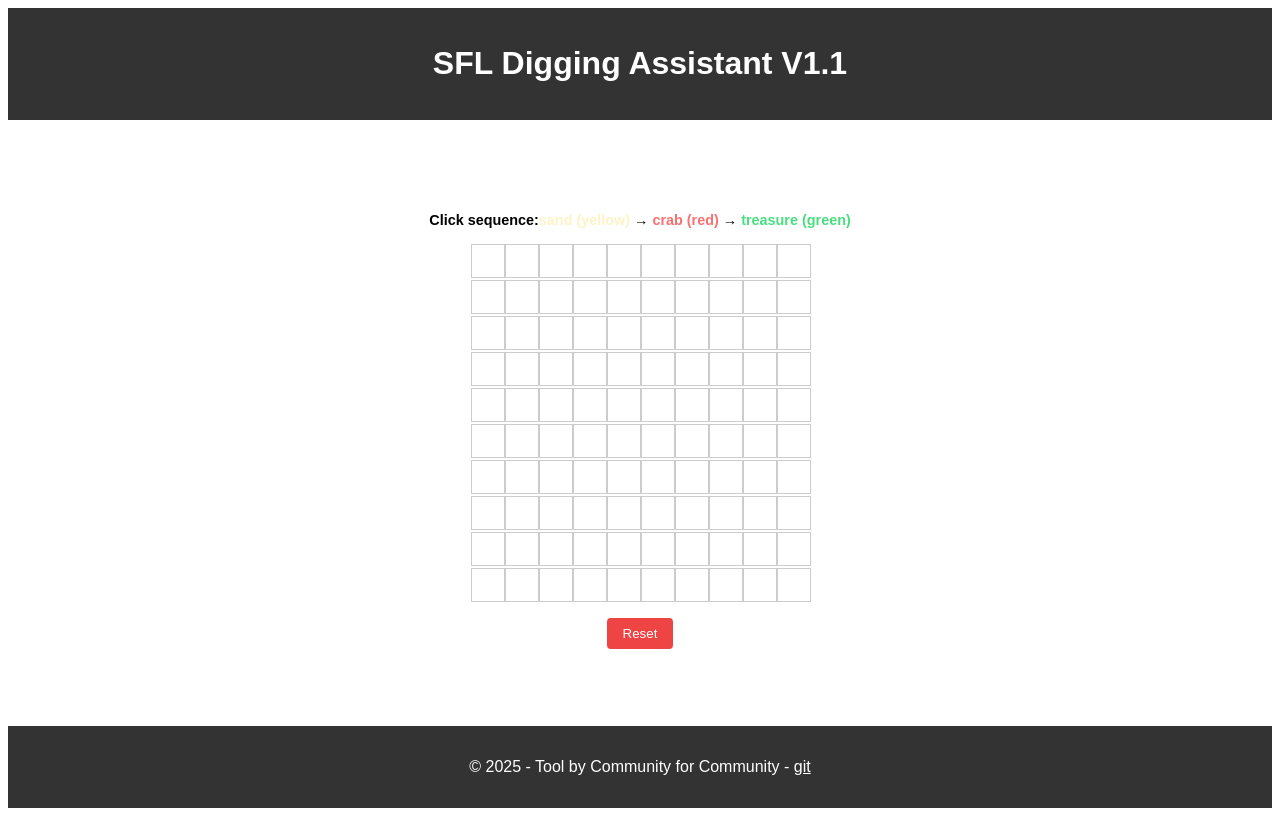
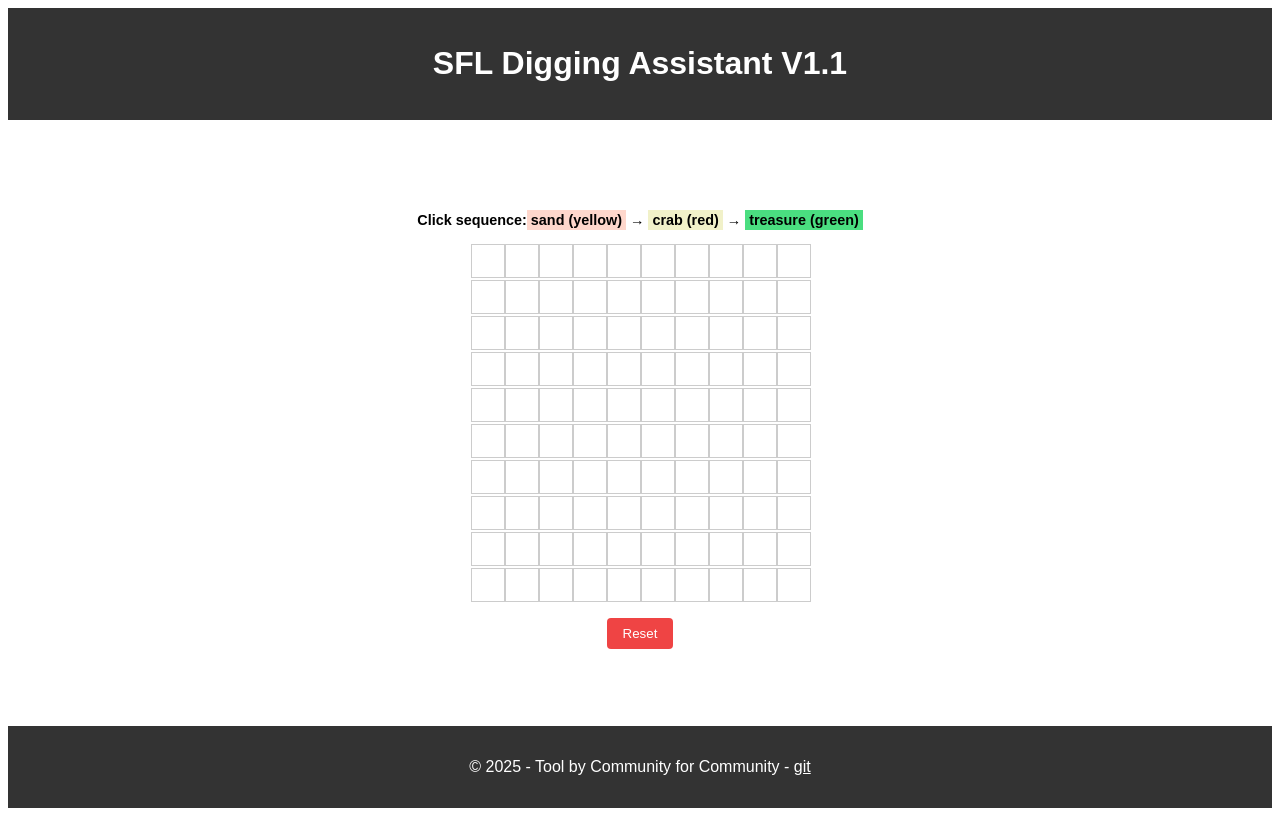
Before and after one commit to jovylle/sfl-crab, a Vue app: page / in a window 1280 px wide. Built offline with nearby package versions, Linux system fonts and the light colour scheme.

Commit message:
better color

```diff
--- a/src/App.vue
+++ b/src/App.vue
@@ -141,9 +141,9 @@ function resetGrid() {
   text-align: center;
   font-size: 0.9rem;
 }
-.sand-label     { color: #fef3c7; font-weight: bold; }
-.crab-label     { color: #f87171; font-weight: bold; }
-.treasure-label { color: #4ade80; font-weight: bold; }
+.sand-label     { font-weight: bold; background-color: #fed7cc; padding: 2px 4px; }
+.crab-label     { font-weight: bold; background-color: #f1f1c9; padding: 2px 4px; }
+.treasure-label { font-weight: bold; background-color: #4ade80; padding: 2px 4px; }
 
 /* Grid & tiles */
 .grid {
@@ -163,11 +163,16 @@ function resetGrid() {
   transition: background 0.2s;
   background: white;
 }
-.tile.sand     { background: #fef3c7; }
-.tile.crab     { background: #f87171; }
-.tile.safe     { background: #d1d5db; }
-.tile.risky    { background: #fb923c; }
+.tile.sand  { background-color: #fed7cc; }  /* light yellow */
+.tile.crab  {  background-color: #f1f1c9;}  /* yellow */
+.tile.safe  { background-color: #fed7cc; }  /* red */
+.tile.risky { background-color: #f1f1c9; }  /* orange */
 .tile.treasure { background: #4ade80; }
+
+.site-footer .github-link {
+  color: #fff;
+  text-decoration: underline;
+}
 .tile-img {
   width: 1rem;
   height: 1rem;
--- a/src/assets/style.css
+++ b/src/assets/style.css
@@ -14,12 +14,3 @@
   transition: background-color 0.2s;
   background-color: white; /* default empty */
 }
-.tile.sand  { background-color: #fef3c7; }  /* light yellow */
-.tile.crab  { background-color: #f87171; }  /* red */
-.tile.safe  { background-color: #d1d5db; }  /* gray */
-.tile.risky { background-color: #fb923c; }  /* orange */
-
-.site-footer .github-link {
-  color: #fff;
-  text-decoration: underline;
-}
```
